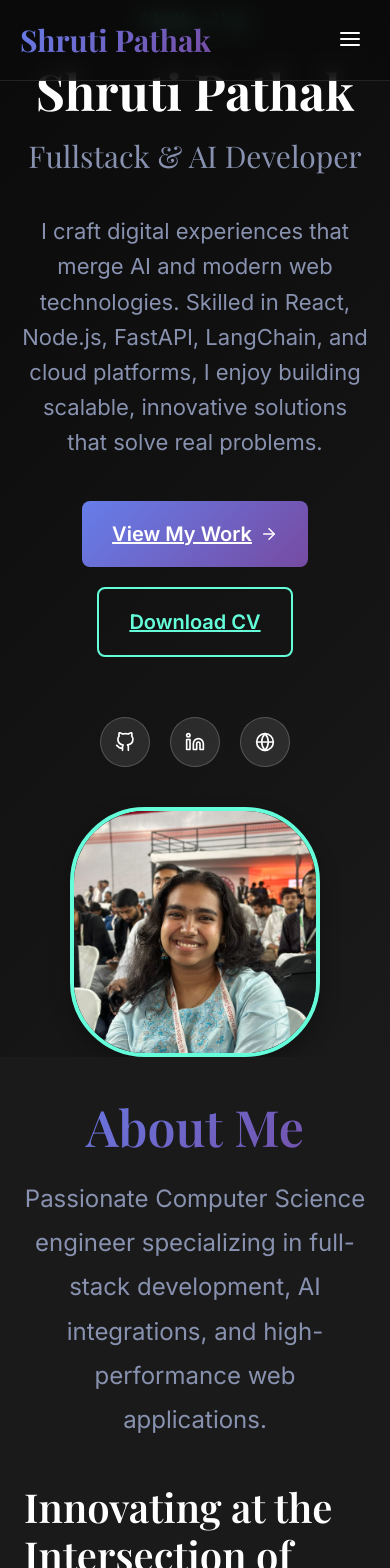
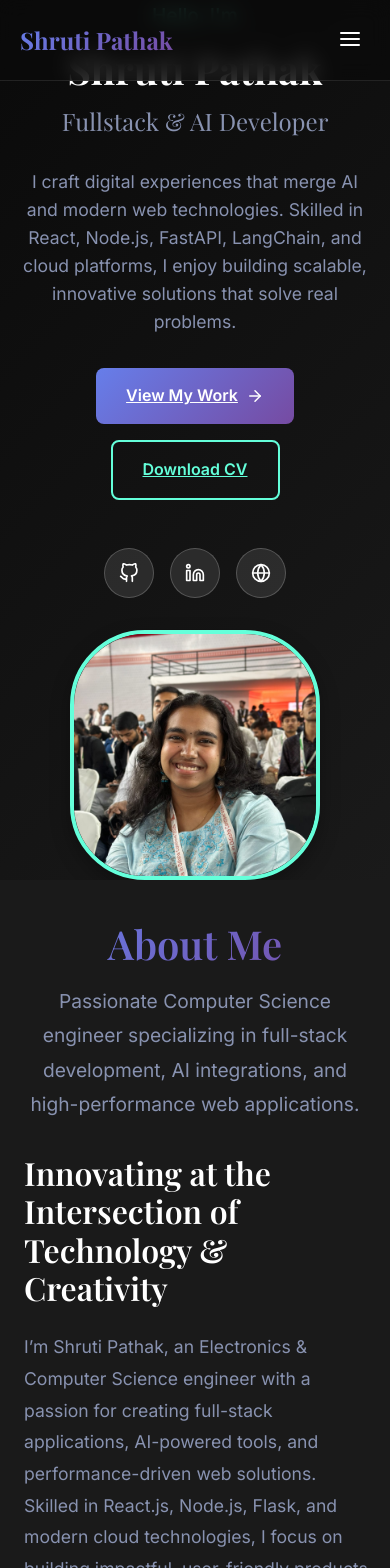
Before and after one commit to Shrutipathak18/Portfolio, a React (Create React App) app: page / in a window 390 px wide. Shown: the top 1568 px of the page. Built offline with nearby package versions, Linux system fonts and the light colour scheme.

Commit message:
fixed index.css and Hero.js

```diff
--- a/src/index.css
+++ b/src/index.css
@@ -1,9 +1,11 @@
+/* Reset */
 * {
   margin: 0;
   padding: 0;
   box-sizing: border-box;
 }
 
+/* CSS Variables */
 :root {
   --primary-color: #0a0a0a;
   --secondary-color: #1a1a1a;
@@ -21,15 +23,16 @@
   --transition: all 0.3s cubic-bezier(0.4, 0, 0.2, 1);
 }
 
+/* Base HTML & Body */
 html {
-  font-size: 20px;
+  font-size: 16px; /* optimized for normal scaling */
   scroll-behavior: smooth;
 }
 
 body {
   font-family: 'Inter', sans-serif;
-  font-size: 1.2rem;
-  line-height: 1.8;
+  font-size: 1rem; /* 16px base */
+  line-height: 1.6;
   -webkit-font-smoothing: antialiased;
   -moz-osx-font-smoothing: grayscale;
   background-color: var(--primary-color);
@@ -37,7 +40,7 @@ body {
   overflow-x: hidden;
 }
 
-/* Custom scrollbar */
+/* Custom Scrollbar */
 ::-webkit-scrollbar {
   width: 12px;
 }
@@ -52,7 +55,7 @@ body {
   background: #4cd4b0;
 }
 
-/* Selection styles */
+/* Selection */
 ::selection {
   background: var(--accent-color);
   color: var(--primary-color);
@@ -65,13 +68,16 @@ h1, h2, h3, h4, h5, h6 {
   line-height: 1.2;
 }
 
-h1 { font-size: 4rem; }
-h2 { font-size: 3rem; }
-h3 { font-size: 2.4rem; }
+h1 { font-size: 3rem; } /* 48px */
+h2 { font-size: 2.25rem; } /* 36px */
+h3 { font-size: 1.75rem; } /* 28px */
+h4 { font-size: 1.5rem; }
+h5 { font-size: 1.25rem; }
+h6 { font-size: 1rem; }
 
 p {
-  font-size: 1.25rem;
-  line-height: 1.85;
+  font-size: 1rem; /* 16px */
+  line-height: 1.8;
   color: var(--text-secondary);
 }
 
@@ -104,12 +110,12 @@ p {
 
 .hero-text {
   flex: 1;
-  min-width: 300px;
+  min-width: 280px;
 }
 
 .hero-image {
   flex: 1;
-  min-width: 300px;
+  min-width: 280px;
   display: flex;
   justify-content: center;
 }
@@ -127,12 +133,12 @@ p {
 
 .about-text {
   flex: 1;
-  min-width: 300px;
+  min-width: 280px;
 }
 
 .about-stats {
   flex: 1;
-  min-width: 300px;
+  min-width: 280px;
 }
 
 /* Projects Section */
@@ -142,7 +148,7 @@ p {
 
 .projects-grid {
   display: grid;
-  grid-template-columns: repeat(auto-fill, minmax(300px, 1fr));
+  grid-template-columns: repeat(auto-fill, minmax(280px, 1fr));
   gap: 1.5rem;
 }
 
@@ -163,7 +169,7 @@ p {
 
 .skills-grid {
   display: grid;
-  grid-template-columns: repeat(auto-fill, minmax(250px, 1fr));
+  grid-template-columns: repeat(auto-fill, minmax(220px, 1fr));
   gap: 1.5rem;
 }
 
@@ -186,7 +192,7 @@ p {
 
 .footer-section {
   flex: 1;
-  min-width: 250px;
+  min-width: 220px;
 }
 
 /* Buttons */
@@ -194,7 +200,7 @@ p {
   display: inline-flex;
   align-items: center;
   justify-content: center;
-  padding: 1rem 2rem;
+  padding: 0.8rem 1.8rem;
   border-radius: var(--border-radius);
   font-weight: 500;
   text-decoration: none;
@@ -226,7 +232,7 @@ p {
 /* Animations */
 .fade-in {
   opacity: 0;
-  transform: translateY(30px);
+  transform: translateY(20px);
   animation: fadeInUp 0.6s ease-out forwards;
 }
 
@@ -239,8 +245,9 @@ p {
 
 /* Responsive */
 @media (max-width: 1024px) {
-  h1 { font-size: 3.2rem; }
-  h2 { font-size: 2.5rem; }
+  h1 { font-size: 2.5rem; }
+  h2 { font-size: 2rem; }
+  h3 { font-size: 1.6rem; }
 }
 
 @media (max-width: 768px) {
@@ -248,11 +255,11 @@ p {
     padding: 1.5rem 0;
   }
 
-  h1 { font-size: 2.8rem; }
-  h2 { font-size: 2.2rem; }
-  h3 { font-size: 1.8rem; }
+  h1 { font-size: 2.2rem; }
+  h2 { font-size: 1.8rem; }
+  h3 { font-size: 1.4rem; }
 
-  p { font-size: 1.1rem; }
+  p { font-size: 0.95rem; }
 
   .hero-content {
     flex-direction: column;
@@ -260,12 +267,14 @@ p {
 }
 
 @media (max-width: 480px) {
-  h1 { font-size: 2.2rem; }
-  h2 { font-size: 1.8rem; }
-  p { font-size: 1rem; }
+  h1 { font-size: 1.8rem; }
+  h2 { font-size: 1.5rem; }
+  h3 { font-size: 1.2rem; }
+
+  p { font-size: 0.9rem; }
 
   .btn {
-    padding: 0.8rem 1.5rem;
-    font-size: 1rem;
+    padding: 0.6rem 1.4rem;
+    font-size: 0.95rem;
   }
 }
```
